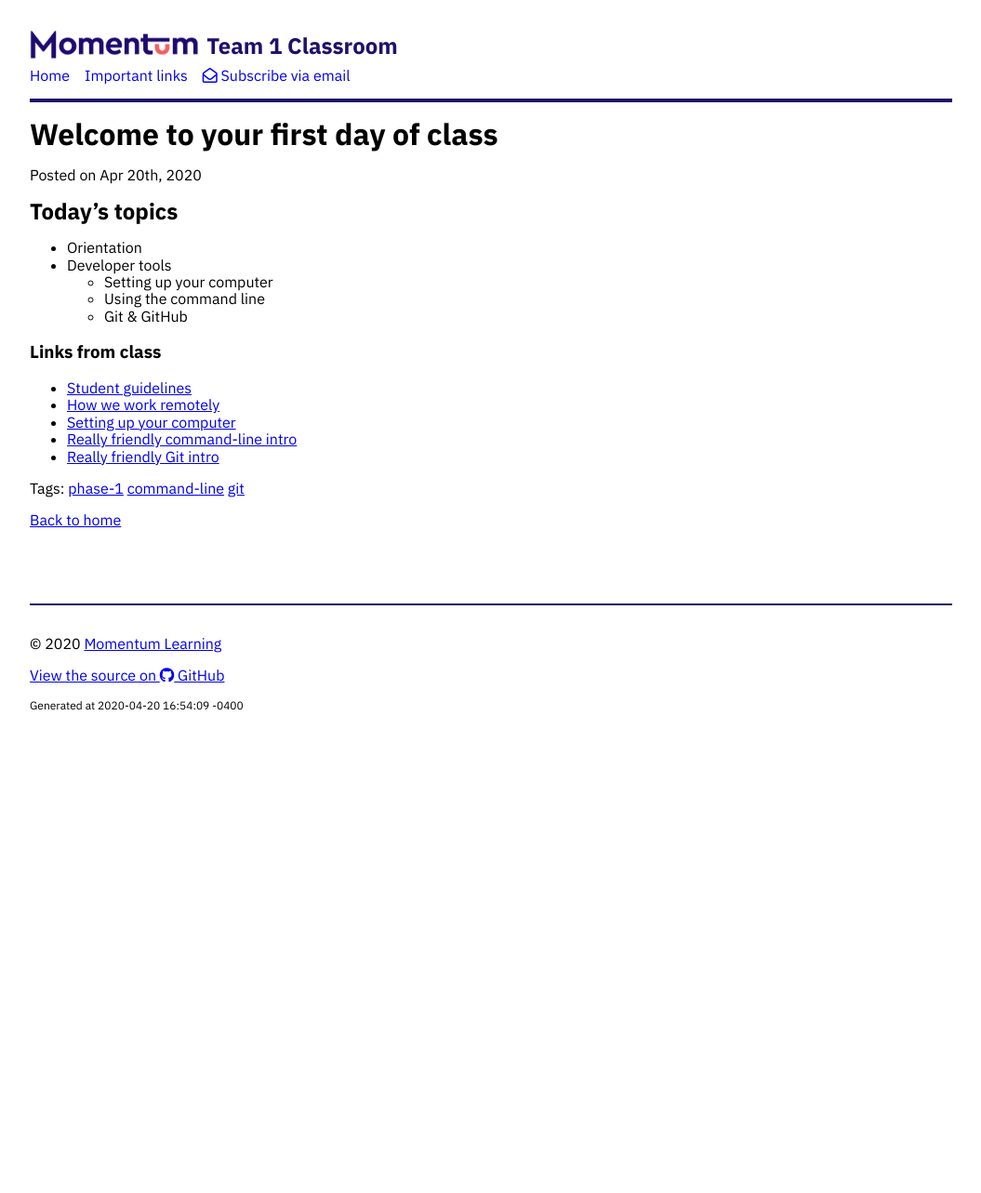
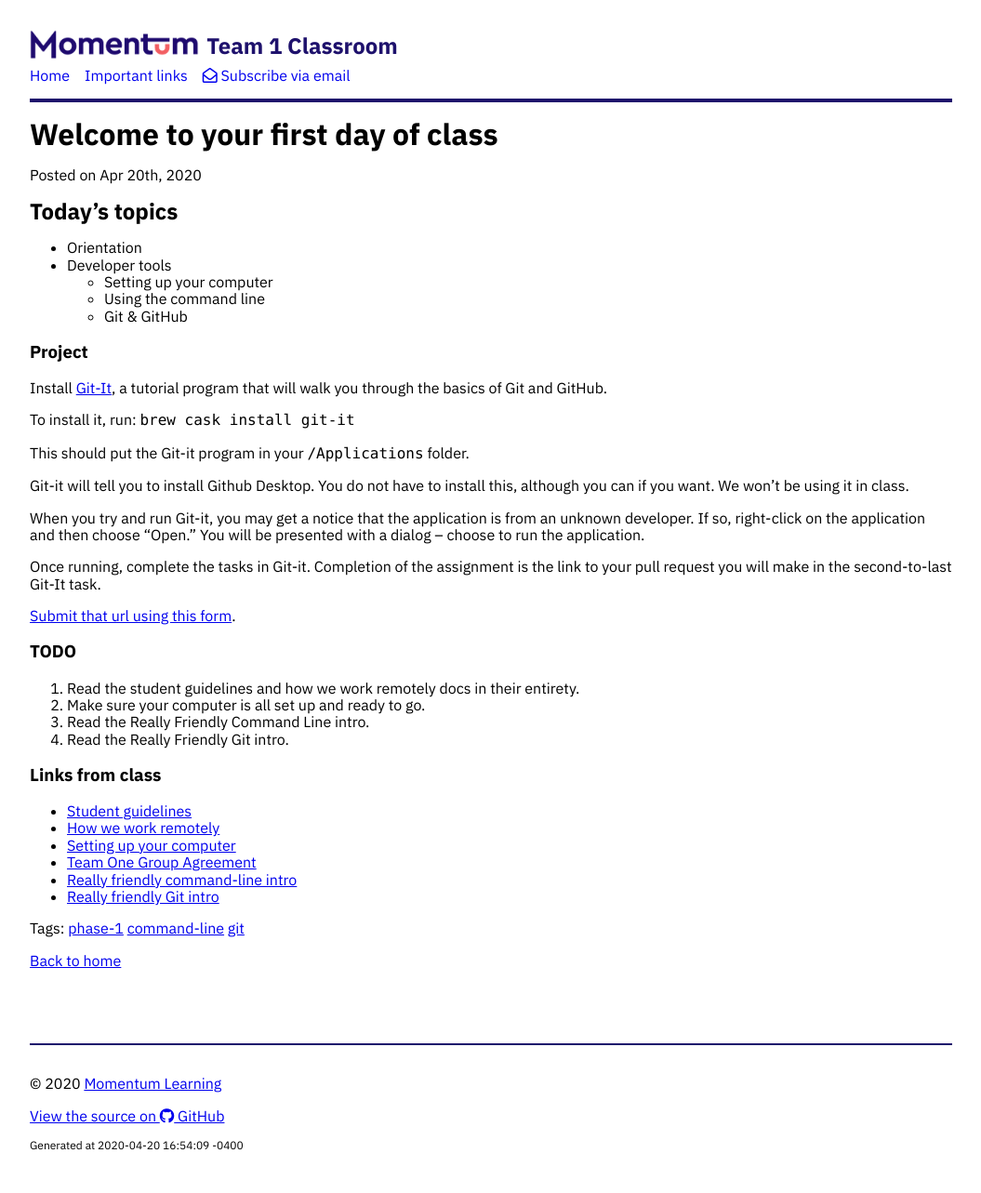
Before and after one commit to Momentum-Morehouse-2/Momentum-Morehouse-2.github.io, a Jekyll site: the page built from _posts/2020-04-20-welcome-to-class.md, in a window 1280 px wide. Shown: the whole page at 93% size, without its empty margins (112-1167 px from the left). Built offline with Jekyll 4.4.1, drawn with Linux system fonts in a browser that asks for light colours; nearby versions of some CDN libraries; before the commit the page ends 900 px from its top, so only the background shows below that.

Commit message:
Add first day content

```diff
--- a/_posts/2020-04-20-welcome-to-class.md
+++ b/_posts/2020-04-20-welcome-to-class.md
@@ -12,10 +12,35 @@ tags: phase-1 command-line git
   - Using the command line
   - Git & GitHub
 
+### Project
+
+Install [Git-It](https://github.com/jlord/git-it-electron), a tutorial program that will walk you through the basics of Git and GitHub.
+
+To install it, run:
+`brew cask install git-it`
+
+This should put the Git-it program in your `/Applications` folder.
+
+Git-it will tell you to install Github Desktop. You do not have to install this, although you can if you want. We won't be using it in class.
+
+When you try and run Git-it, you may get a notice that the application is from an unknown developer. If so, right-click on the application and then choose "Open." You will be presented with a dialog -- choose to run the application.
+
+Once running, complete the tasks in Git-it. Completion of the assignment is the link to your pull request you will make in the second-to-last Git-It task.
+
+[Submit that url using this form](https://forms.gle/hKL37abHZ7TEoyWT6).
+
+### TODO
+
+1. Read the student guidelines and how we work remotely docs in their entirety.
+2. Make sure your computer is all set up and ready to go.
+3. Read the Really Friendly Command Line intro.
+4. Read the Really Friendly Git intro.
+
 ### Links from class
 
 * [Student guidelines](https://drive.google.com/open?id=17j7lH4BTArHwF9TMN9bzDO05REuXflpYCa8JnV1KDLI&authuser=1)
 * [How we work remotely](https://docs.google.com/document/d/1l2RYOM-fdJCgd7nWbXp2k_t6xNDNRVZDlqEfn83TACg/edit?usp=sharing)
 * [Setting up your computer](https://drive.google.com/open?id=1ibV4dA4ciQsxn9MT7TV4-e_KgzUQwCQ7O1zEVfxy_28&authuser=1)
+* [Team One Group Agreement](https://docs.google.com/document/d/1dBb-LePiuM2rV7SJJB42f7W9wdv86ic5uq2Rjsu_mP8/edit?usp=sharing)
 * [Really friendly command-line intro](https://drive.google.com/open?id=1E4ALJrjclTYE4C6lwIV517-SOXiZ-Dqb)
 * [Really friendly Git intro](https://drive.google.com/open?id=125rubyTQpBwmpi6I_UzUWfT1aXeHmy5n)
```
